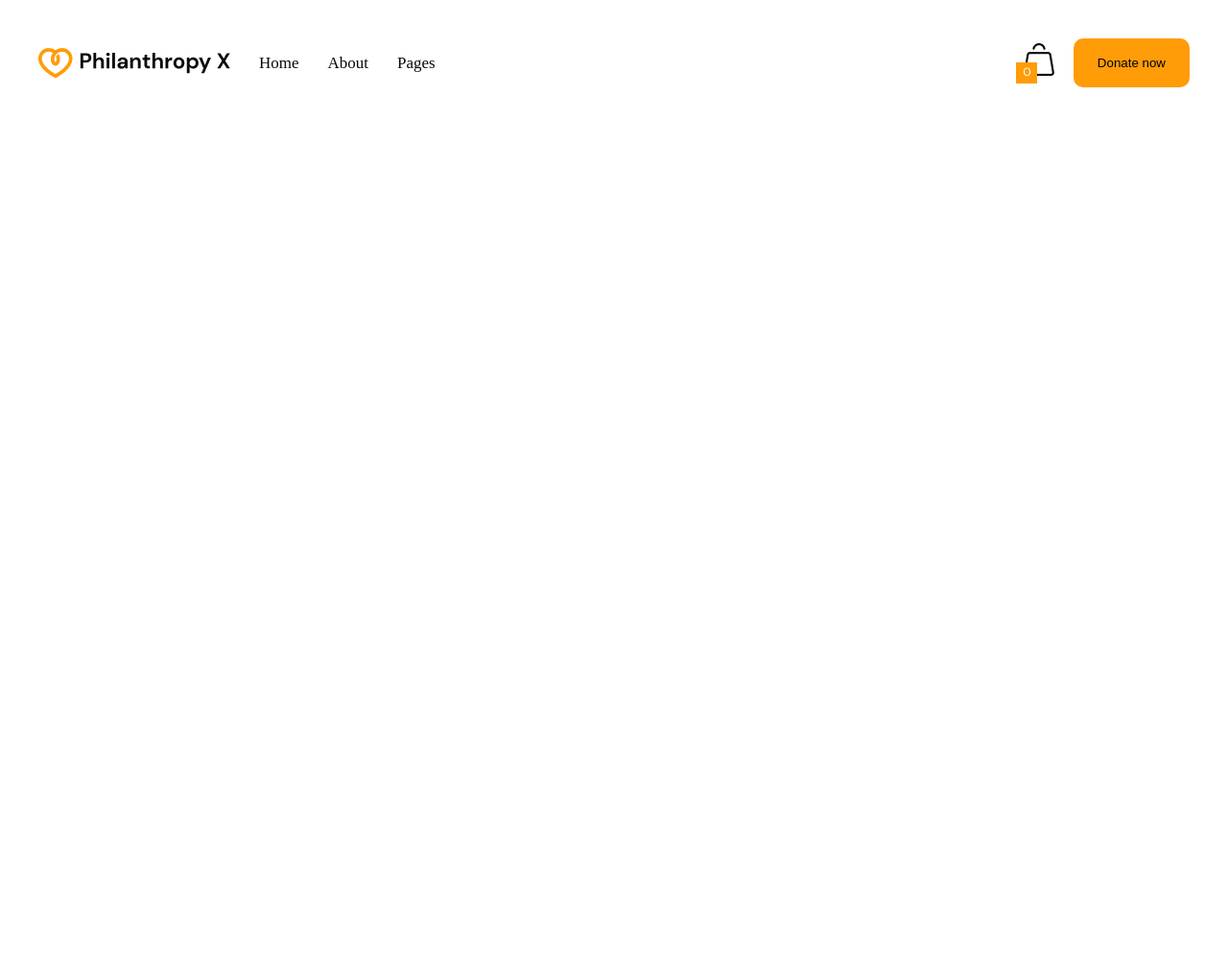
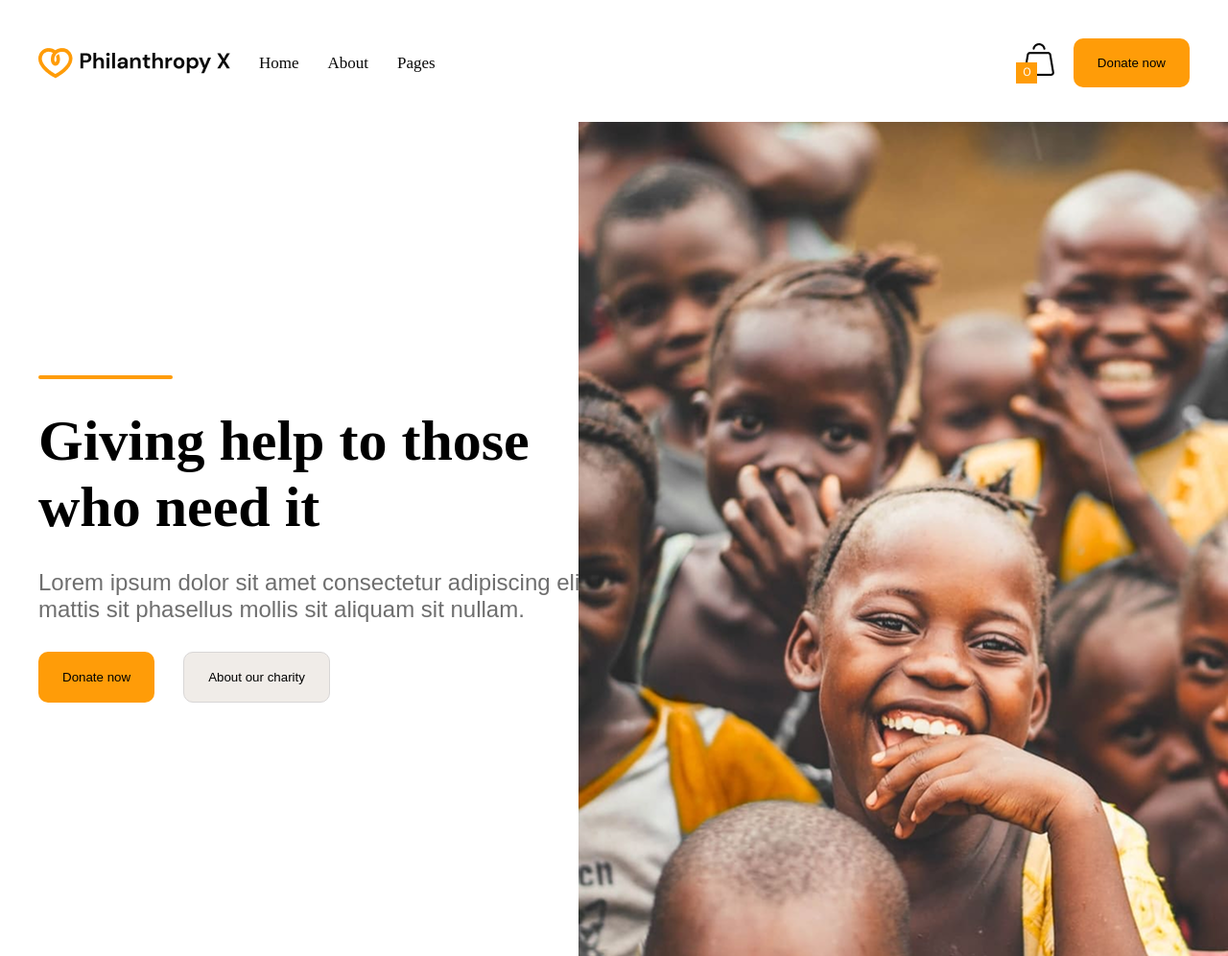
Before and after one commit to mirjonovogomuhammad06-gif/Exam-3, a plain HTML site: page index.html in a window 1280 px wide. Shown: the whole page at 96% size. Before the commit the page ends 800 px from the top, so only its background shows below. Drawn offline with Linux system fonts and the light colour scheme.

Commit message:
added section 1 in html and styled with css

```diff
--- a/index.html
+++ b/index.html
@@ -19,5 +19,17 @@
             <button class="bt_in_header">Donate now</button>
         </div>
     </header>
+    <div class="section1">
+        <div class="left1">
+            <div class="khat"></div>
+            <h1>Giving help to those <br>who need it</h1>
+            <p>Lorem ipsum dolor sit amet consectetur adipiscing eli <br>mattis sit phasellus mollis sit aliquam sit nullam.</p>
+            <div class="buttons">
+                <button class="bt_in_header">Donate now</button>
+                <button class="bt_in_buttons">About our charity</button>
+            </div>
+        </div>
+        <img class="img" src="images/IMAGE (33).png" alt="">
+    </div>
 </body>
 </html>
--- a/style.css
+++ b/style.css
@@ -1,6 +1,9 @@
 *{
     margin: 0;
     padding: 0;
+}
+p{
+    color: rgba(110, 110, 110, 1);
 }
 .header{
     display: flex;
@@ -33,3 +36,46 @@
     align-items: center;
     gap: 20px;
 }
+.section1{
+    display: flex;
+    justify-content: space-between;
+    align-items: center;
+    gap: 40px;
+    width: 1200px;
+    margin: auto;
+    margin-top:300px;
+}
+.khat{
+    width: 140px;
+    height: 4px;
+    background-color: rgba(255, 156, 8, 1);
+    border-radius: 99999px;
+}
+.left1 h1{
+font-size: 60px;
+}
+.left1 p{
+    font-size: 24px;
+    font-family: sans-serif;
+}
+.img{
+    position: absolute;
+    right: 0;
+}
+.left1{
+display: flex;
+
+flex-direction: column;
+gap: 30px;
+}
+.bt_in_buttons{
+    border: none;
+    border: 1px solid rgb(216, 214, 214);
+    padding: 18px 25px;
+    border-radius: 10px;
+    background-color: rgba(240, 236, 232, 1) ;
+}
+.buttons{
+    display: flex;
+    gap: 30px;
+}
```
Also changed, not shown: images/IMAGE (33).png (added).
